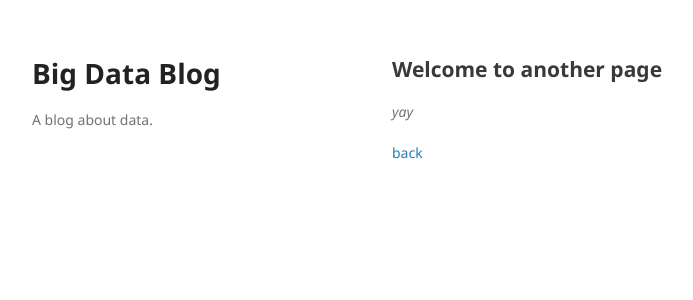
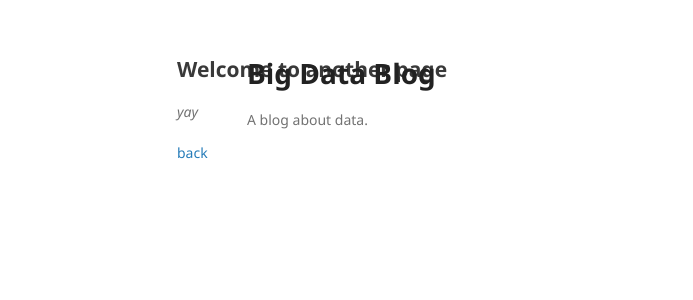
Before and after one commit to benquachtran/bigdatablog, a Jekyll site: the page built from another-page.md, in a window 1280 px wide. Shown: the top 300 px of the page, without its empty margins (178-871 px from the left). Built offline with Jekyll 4.4.1, drawn with Linux system fonts in a browser that asks for light colours; our own code applies the rules of GitHub Pages for plain Markdown files.

Commit message:
Update jekyll-theme-minimal.scss

```diff
--- a/_sass/jekyll-theme-minimal.scss
+++ b/_sass/jekyll-theme-minimal.scss
@@ -56,7 +56,7 @@ a:hover small {
 }
 
 .wrapper {
-  width:860px;
+  width:430px;
   margin:0 auto;
 }
 
```
